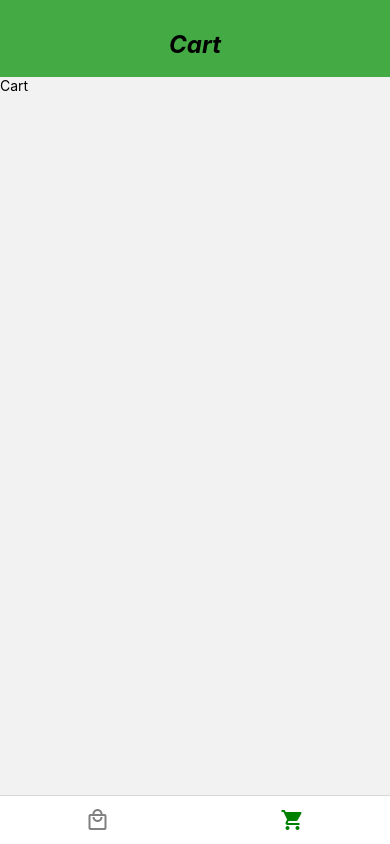
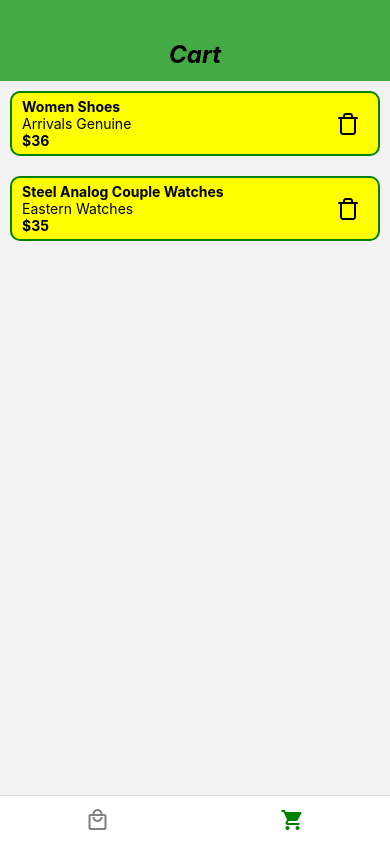
Before and after one commit to sergiocld99/e-commerce, a React Native app: screen /CartTab in a window 390 px wide. Before the commit this address had no page. Built offline with nearby package versions, Linux system fonts and the light colour scheme.

Commit message:
List of items for Cart screen

```diff
--- /dev/null
+++ b/src/components/CartItem.jsx
@@ -0,0 +1,39 @@
+import { View, Text, StyleSheet, Pressable } from 'react-native'
+import React from 'react'
+
+// icons
+import { Feather } from '@expo/vector-icons';
+
+const CartItem = ({item}) => {
+  return (
+    <View style={styles.container}>
+      <View style={{width: "85%"}}>
+        <Text style={{fontWeight: 'bold'}}>{item.title}</Text>
+        <Text>{item.brand}</Text>
+        <Text style={{fontWeight: 'bold'}}>${item.price}</Text>
+      </View>
+      <Pressable onPress={() => {}}>
+        <Feather name="trash" size={24} color="black" />
+      </Pressable>
+
+    </View>
+  )
+}
+
+const styles = StyleSheet.create({
+  container: {
+    flexDirection: 'row',
+    alignItems: 'center',
+    gap: 20,
+    marginHorizontal: 10,
+    marginVertical: 10,
+    borderWidth: 2,
+    borderColor: 'green',
+    backgroundColor: 'yellow',
+    borderRadius: 10,
+    paddingHorizontal: 10,
+    paddingVertical: 5
+  }
+})
+
+export default CartItem
--- a/src/components/Header.jsx
+++ b/src/components/Header.jsx
@@ -4,7 +4,7 @@ import React from 'react'
 // Componente Encabezado, que recibe el título a mostrar por props
 const Header = ({title}) => {
   return (
-    <View style={{paddingTop: 30, paddingBottom: 18, backgroundColor: '#44aa44'}}>
+    <View style={{paddingTop: 40, paddingBottom: 12, backgroundColor: '#44aa44'}}>
       <Text style={{textAlign: 'center', fontSize: 24, fontWeight: 'bold', fontStyle: 'italic'}}>{title}</Text>
     </View>
   )
--- /dev/null
+++ b/src/data/cart.json
@@ -0,0 +1,40 @@
+[
+  {
+    "id": 50,
+    "title": "Women Shoes",
+    "description": "2020 New Arrivals Genuine Leather Fashion Trend Platform Summer Women Shoes",
+    "price": 36,
+    "discountPercentage": 16.87,
+    "rating": 4.33,
+    "stock": 46,
+    "brand": "Arrivals Genuine",
+    "category": "womens-shoes",
+    "thumbnail": "https://i.dummyjson.com/data/products/50/thumbnail.jpg",
+    "images": [
+      "https://i.dummyjson.com/data/products/50/1.jpeg",
+      "https://i.dummyjson.com/data/products/50/2.jpg",
+      "https://i.dummyjson.com/data/products/50/3.jpg"
+    ],
+    "quantity": 2
+  },
+  {
+    "id": 66,
+    "title": "Steel Analog Couple Watches",
+    "description": "Elegant design, Stylish ,Unique & Trendy,Comfortable wear",
+    "price": 35,
+    "discountPercentage": 3.23,
+    "rating": 4.79,
+    "stock": 24,
+    "brand": "Eastern Watches",
+    "category": "womens-watches",
+    "thumbnail": "https://i.dummyjson.com/data/products/66/thumbnail.jpg",
+    "images": [
+      "https://i.dummyjson.com/data/products/66/1.jpg",
+      "https://i.dummyjson.com/data/products/66/2.jpg",
+      "https://i.dummyjson.com/data/products/66/3.jpg",
+      "https://i.dummyjson.com/data/products/66/4.JPG",
+      "https://i.dummyjson.com/data/products/66/thumbnail.jpg"
+    ],
+    "quantity": 1
+  }
+]
--- a/src/screens/Cart.jsx
+++ b/src/screens/Cart.jsx
@@ -1,10 +1,19 @@
-import { View, Text } from 'react-native'
-import React from 'react'
+import { View, Text, FlatList } from 'react-native'
+import React, { useState } from 'react'
+
+// data
+import allCartItems from "../data/cart.json"
+import CartItem from '../components/CartItem'
 
 const Cart = () => {
+  const [items, setItems] = useState(allCartItems)
+
   return (
     <View>
-      <Text>Cart</Text>
+      <FlatList data={items}
+        renderItem={({item}) => (<CartItem item={item} />)}
+        keyExtractor={item => item.id}
+      />
     </View>
   )
 }
```
